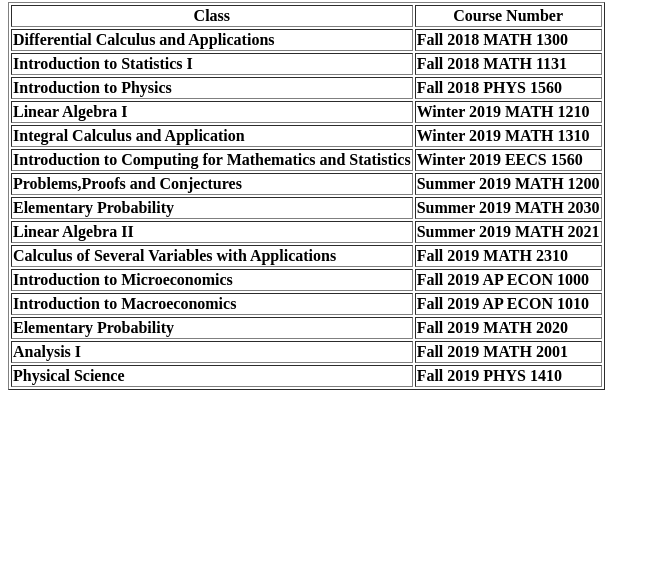
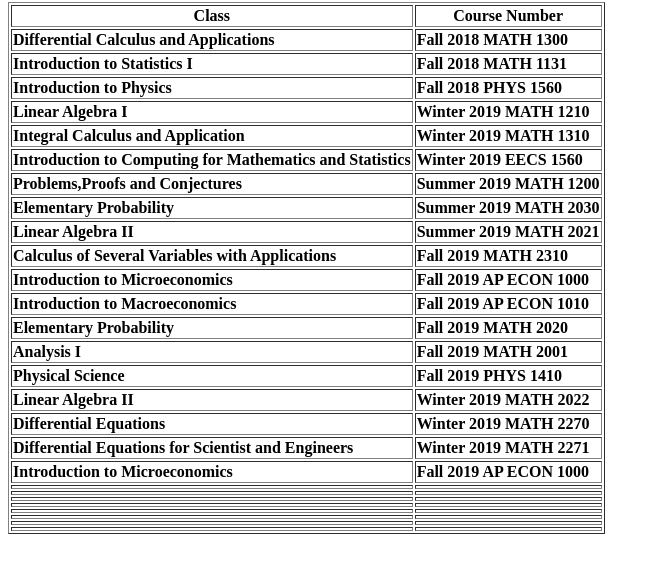
Before and after one commit to bluewworks/classes, a plain HTML site: page index.html in a window 1280 px wide. Shown: the part 162-732 px from the top of the page, without its empty margins (0-660 px from the left). Drawn offline with Linux system fonts and the light colour scheme.

Commit message:
Update index.html

```diff
--- a/index.html
+++ b/index.html
@@ -73,6 +73,60 @@
 <tr>
 <td><strong>Physical Science</strong></td>
 <td><strong>Fall 2019 PHYS 1410</strong></td>
-</tr>
+ </tr>
+  <tr>
+  <td><b>Linear Algebra II</b></td>
+  <td><b>Winter 2019 MATH 2022</b></td>
+ </tr>
+  </tr>
+  <tr>
+  <td><b>Differential Equations</b></td>
+  <td><b>Winter 2019 MATH 2270</b></td>
+ </tr>
+  <tr>
+  <td><b>Differential Equations for Scientist and Engineers</b></td>
+  <td><b>Winter 2019 MATH 2271</b></td>
+ </tr>
+  </tr>
+  <tr>
+  <td><b>Introduction to Microeconomics</b></td>
+  <td><b>Fall 2019 AP ECON 1000</b></td>
+ </tr>
+  <tr>
+  <td><b></b></td>
+  <td><b></b></td>
+ </tr>
+  </tr>
+  <tr>
+  <td><b></b></td>
+  <td><b></b></td>
+ </tr>
+<tr>
+  <td><b></b></td>
+  <td><b></b></td>
+ </tr>
+  </tr>
+  <tr>
+  <td><b></b></td>
+  <td><b></b></td>
+ </tr>
+<tr>
+  <td><b></b></td>
+  <td><b></b></td>
+ </tr>
+  </tr>
+  <tr>
+  <td><b></b></td>
+  <td><b></b></td>
+ </tr>
+<tr>
+  <td><b></b></td>
+  <td><b></b></td>
+ </tr>
+  </tr>
+  <tr>
+  <td><b></b></td>
+  <td><b></b></td>
+ </tr>
 </tbody>
 </table>
```
